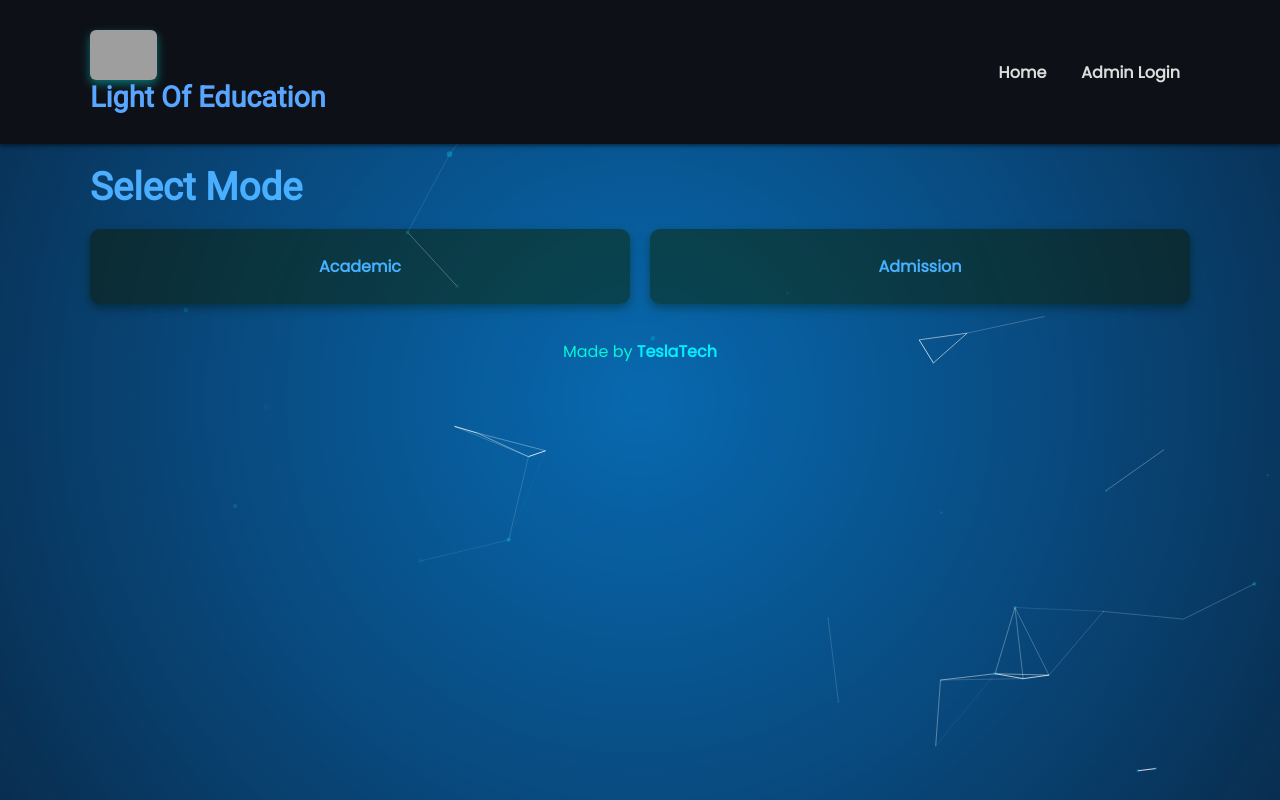
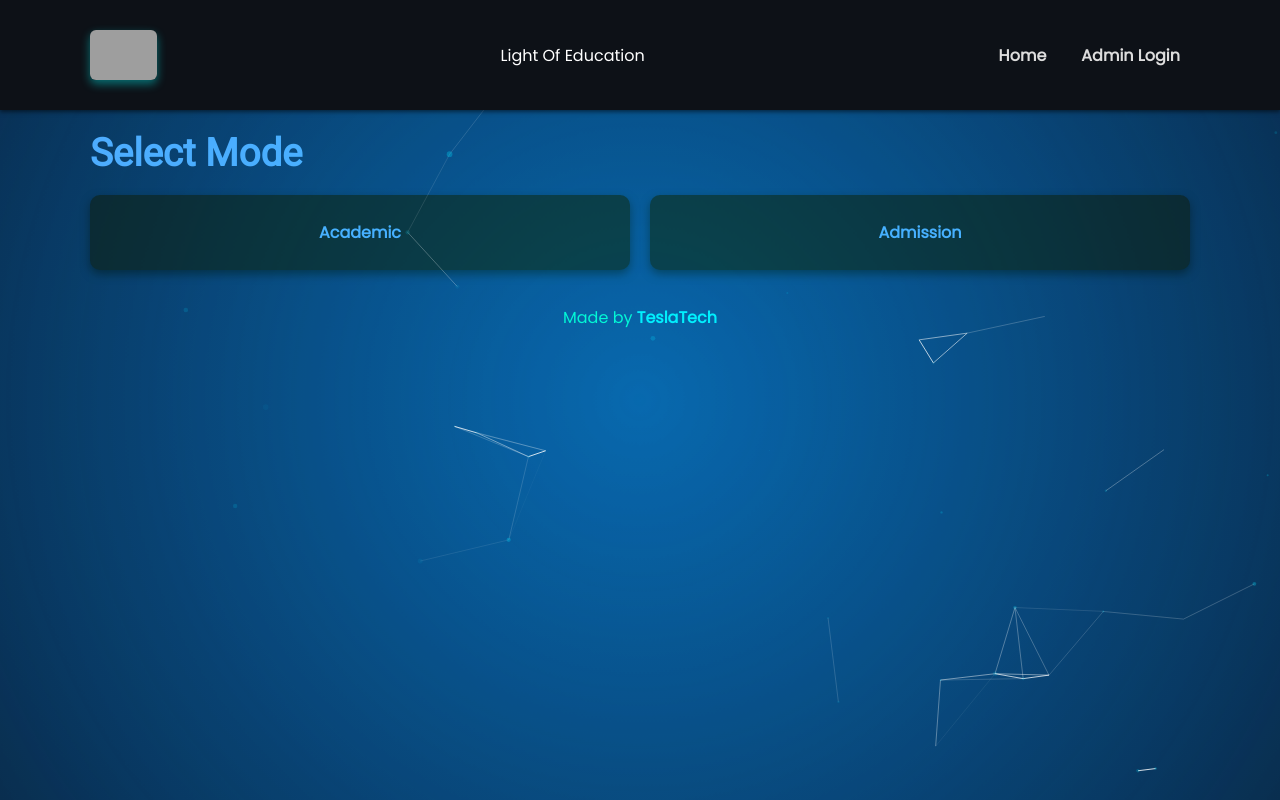
Before and after one commit to TeslaTech369/LOEPDFupload, a Flask app: page / in a window 1280 px wide. Run offline with Flask 3, Linux system fonts and the light colour scheme; some libraries are stand-ins or nearby versions; grey boxes are pictures that could not be loaded.

Commit message:
Update base.html

```diff
--- a/templates/base.html
+++ b/templates/base.html
@@ -13,8 +13,8 @@
   <nav class="navbar">
     <div class="container nav-container">
       <a href="{{ url_for('home') }}" class="logo">
-          <img src="https://i.postimg.cc/kMv1v8M5/photo_2025-05-17_01-14-27.jpg" alt="PDF Repo Logo" class="logo-img" />Light Of Education
-      </a>
+          <img src="https://i.postimg.cc/kMv1v8M5/photo_2025-05-17_01-14-27.jpg" alt="PDF Repo Logo" class="logo-img" />
+      </a>Light Of Education
       <ul class="nav-menu" id="nav-menu">
         <li><a href="{{ url_for('home') }}">Home</a></li>
         {% if session.get('admin_logged_in') %}
```
